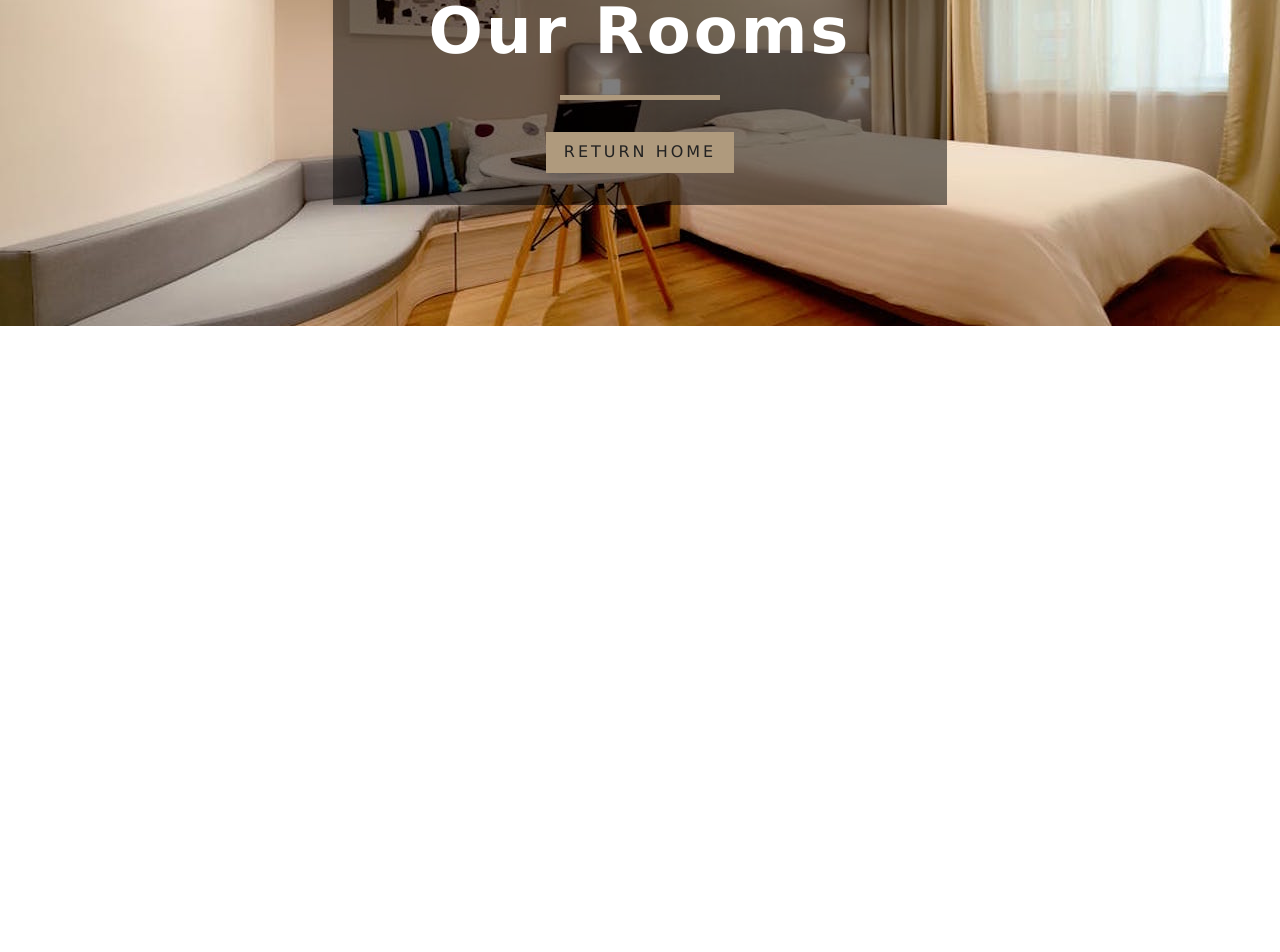
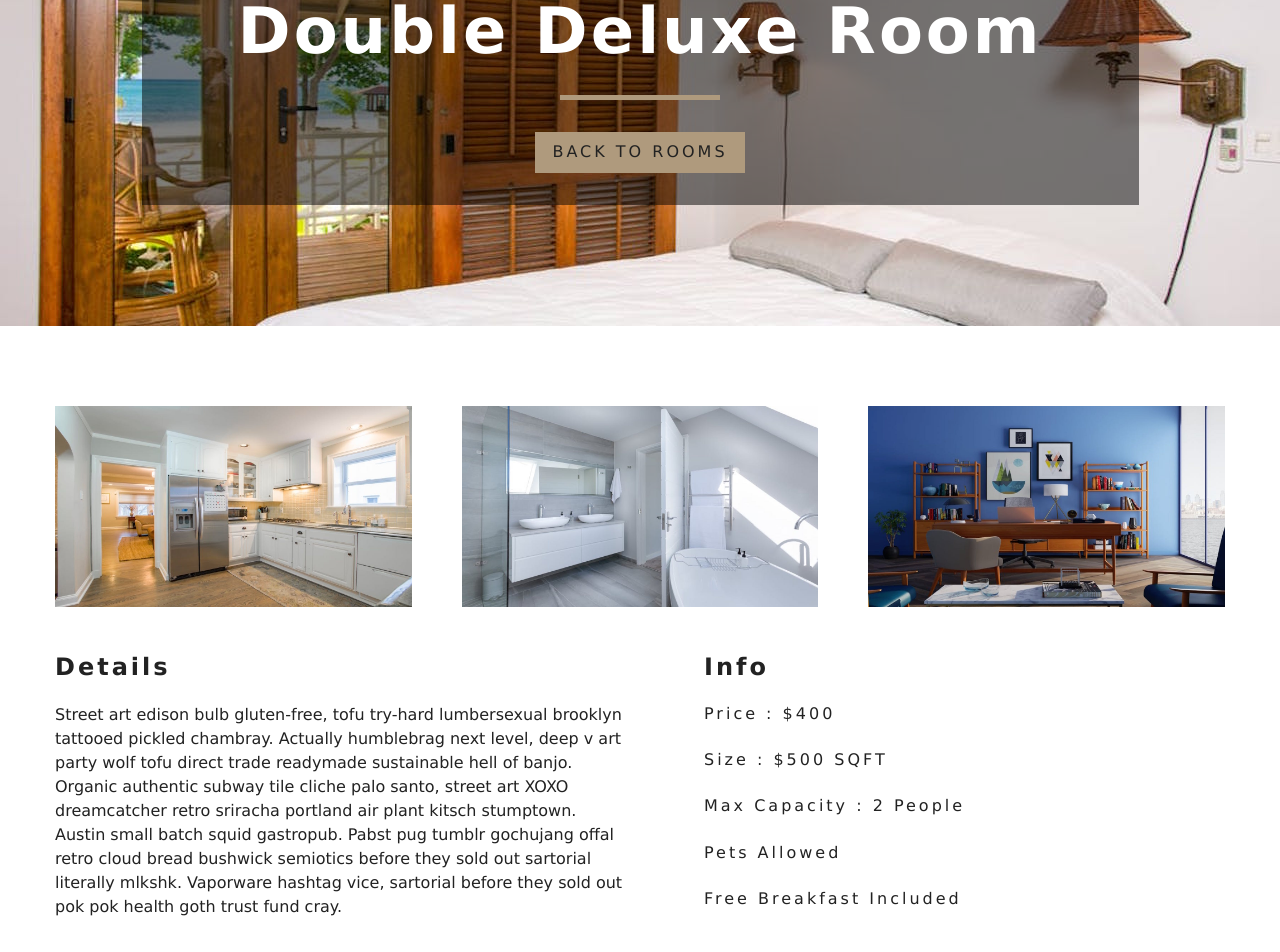
Before and after one commit to khatrimanoj/React-hotel-project, a React (Create React App) app: page /rooms/double-deluxe in a window 1280 px wide. Shown: the part 220-1172 px from the top of the page. Before the commit the page ends 800 px from the top, so only its background shows below. Built offline with nearby package versions, Linux system fonts and the light colour scheme.

Commit message:
local commit

```diff
--- a/package.json
+++ b/package.json
@@ -10,7 +10,8 @@
     "react-dom": "^16.13.0",
     "react-icons": "^3.9.0",
     "react-router-dom": "^5.1.2",
-    "react-scripts": "3.4.0"
+    "react-scripts": "3.4.0",
+    "styled-components": "^5.0.1"
   },
   "scripts": {
     "start": "react-scripts start",
--- a/src/App.js
+++ b/src/App.js
@@ -18,8 +18,8 @@ function App() {
       <Navbar />
       <Switch>
         <Route exact path="/" component={Home} />
-        <Route  path="/rooms" component={Rooms} />
-        <Route path="/rooms:slug" component={SingleRoom} />
+        <Route exact  path="/rooms" component={Rooms} />
+        <Route exact path="/rooms/:slug" component={SingleRoom} />
         <Route component={Error} />
       </Switch>
       </>
--- a/src/components/Room.js
+++ b/src/components/Room.js
@@ -2,6 +2,8 @@ import React from 'react';
 import { Link } from 'react-router-dom';
 import defaultImg from '../images/default.png';
 import PropTypes from 'prop-types';
+
+
 export default function Room({ room }) {
     const { name, slug, images, price } = room;
     return (
--- /dev/null
+++ b/src/components/RoomFilter.js
@@ -0,0 +1,57 @@
+import React from 'react';
+import { useContext } from 'react';
+import { RoomContext } from '../context';
+import Title from '../components/Title';
+// get all unique values
+const getUnique = (items, value) => {
+    return [...new Set(items.map(item => item[value]))]
+}
+
+export default function RoomFIlter({rooms}) {
+    const context = useContext(RoomContext);
+    const {
+        handleChange, type, capacity, price, minPrice, maxPrice, minSize, maxSize, breakfast, pets
+    } = context;
+
+    //get unique types
+    let types = getUnique(rooms, 'type');
+    // add all
+    types = ['all', ...types];
+    //map to jsx
+    types = types.map((item, index) => {
+        return (
+            <option value={item} key={index}>{item}</option>
+        );
+    });
+
+    let people = getUnique(rooms, 'capacity');
+    people = people.map((item, index) => {
+        return <option key={index} value={item}>{item}</option>
+    })
+
+    return (
+        <section className="filter-container">
+            <Title title="Search rooms" />
+            <from className="filter-form">
+                {/*select type */}
+                <div className="form-group">
+                    <label htmlFor="type">Room type</label>
+                    <select name="type" id="type" value={type} className="form-control" onChange={handleChange}>
+                        {types}
+                    </select>
+
+                </div>
+                {/*end select type */}
+                {/*guest type */}
+                <div className="form-group">
+                    <label htmlFor="capacity">Guests</label>
+                    <select name="capacity" id="capacity" value={capacity} className="form-control" onChange={handleChange}>
+                        {people}
+                    </select>
+
+                </div>
+                {/*end select guest */}
+            </from>
+        </section>
+    );
+}
--- /dev/null
+++ b/src/components/RoomList.js
@@ -0,0 +1,23 @@
+import React from 'react';
+import Room from './Room';
+
+export default function RoomList({ rooms }) {
+    if (rooms.lenght === 0) {
+        return (
+            <div className="empty-search">
+                <h3>unfortunatly no rooms matched your search parameters</h3>
+            </div>
+        )
+    }
+    return (
+        <section className="roomslist">
+            <div className="roomslist-center">
+                {
+                    rooms.map(item => {
+                        return <Room key={item.id} room={item} />
+                    })
+                }
+            </div>
+        </section>
+    );
+}
--- /dev/null
+++ b/src/components/RoomsContainer.js
@@ -0,0 +1,52 @@
+import React, { Component } from 'react';
+import RoomsFilter from './RoomFilter';
+import RoomsList from './RoomList';
+import { withRoomConsumer } from '../context';
+import Loading from './Loading';
+
+function RoomContainer({ context }) {
+    const { loading, sortedRooms, rooms } = context;
+    if (loading) {
+        return <Loading />;
+    }
+    return (
+        <>
+            <RoomsFilter rooms={rooms} />
+            <RoomsList rooms={sortedRooms} />
+        </>
+    );
+}
+
+
+export default withRoomConsumer(RoomContainer)
+// import React, { Component } from 'react';
+// import RoomsFilter from './RoomFilter';
+// import RoomsList from './RoomList';
+// import { RoomConsumer } from '../context';
+// import Loading from './Loading';
+
+// class RoomsContainer extends Component {
+//     render() {
+//         return (
+//             <RoomConsumer>
+//                 {
+//                     (value) => {
+//                         const { loading, sortedRooms, rooms } = value;
+//                         if (loading) {
+//                             return <Loading />;
+//                         }
+//                         return (
+//                         <div>
+//                             hello from react Rooms Container
+//                             <RoomsFilter rooms={rooms}/>
+//                             <RoomsList rooms={sortedRooms}/>
+//                         </div>
+//                         )
+//                     }
+//                 }
+//             </RoomConsumer>
+//         );
+//     }
+// }
+
+// export default RoomsContainer;
--- /dev/null
+++ b/src/components/StyledHero.js
@@ -0,0 +1,13 @@
+import styled from 'styled-components';
+import defaultImg from '../images/default.png';
+
+
+const StyledHero = styled.header`
+ min-height: 60vh;
+  background: url(${props => props.img? props.img:defaultImg}) center/cover no-repeat;
+  display: flex;
+  align-items: center;
+  justify-content: center;
+`;
+
+export default StyledHero;
--- a/src/context.js
+++ b/src/context.js
@@ -8,7 +8,16 @@ export default class RoomProvider extends Component {
         rooms: [],
         sortedRooms: [],
         featuredRooms: [],
-        loading: true
+        loading: true,
+        type: "all",
+        capacity: 1,
+        price: 0,
+        minPrice: 0,
+        maxPrice: 0,
+        minSize: 0,
+        maxSize: 0,
+        breakfast: false,
+        pets: false
     };
 
     // getData
@@ -17,13 +26,19 @@ export default class RoomProvider extends Component {
         //this.getData
         let rooms = this.fromatData(items);
         let featuredRooms = rooms.filter(room => room.featured === true);
+        let maxPrice = Math.max(...rooms.map(item =>
+            item.price));
+        let maxSize = Math.max(...rooms.map(item =>
+            item.size));
         this.setState({
             rooms,
             featuredRooms,
             sortedRooms: rooms,
-            loading: false
-
-        })
+            loading: false,
+            price: maxPrice,
+            maxPrice,
+            maxSize
+        });
     }
 
     fromatData(items) {
@@ -38,11 +53,57 @@ export default class RoomProvider extends Component {
         return tempItems;
     }
 
+    getRoom = slug => {
+        let tempRooms = [...this.state.rooms];
+        const room = tempRooms.find(room => room.slug === slug);
+        return room;
+    };
 
+    handleChange = event => {
+        const target = event.target
+        const value = event.type === 'checkbox' ?
+            target.checked : target.value
+        const name = event.target.name;
+        this.setState({
+            [name]: value
+        }, this.filterRooms);
+        // const type = event.target.type
+        // const name = event.target.name
+        // const value = event.target.value
+        // console.log(`this is type : ${type}, this is name : ${name}, this is value : ${value}`);
+    };
+
+    filterRooms = () => {
+        // console.log("hello");
+        let {
+            rooms, type, capacity, price, minSize, maxSize, breakfast, pets
+        } = this.state;
+
+        // transform values
+        capacity = parseInt(capacity);
+
+        //filter by type
+        let tempRooms = [...rooms];
+        if (type !== 'all') {
+            tempRooms = tempRooms.filter(room => room.type === type)
+        }
+
+        //filter by capacity
+        if (capacity !== 1) {
+            tempRooms = tempRooms.filter(room => room.capacity >= capacity)
+        }
+
+        this.setState({
+            sortedRooms: tempRooms
+        });
+    };
 
     render() {
         return (
-            <RoomContext.Provider value={{...this.state}}>
+            <RoomContext.Provider value={{ ...this.state,
+                getRoom: this.getRoom,
+                handleChange: this.handleChange
+            }}>
                 {this.props.children}
             </RoomContext.Provider>
         );
@@ -52,4 +113,12 @@ export default class RoomProvider extends Component {
 
 const RoomConsumer = RoomContext.Consumer;
 
+export function withRoomConsumer(Component) {
+    return function ConsumerWrapper(props) {
+        return <RoomConsumer>
+            {value => <Component {...props} context={value}/>}
+        </RoomConsumer>
+    }
+}
+
 export { RoomProvider, RoomConsumer, RoomContext };
--- a/src/pages/Rooms.js
+++ b/src/pages/Rooms.js
@@ -2,13 +2,19 @@ import React from 'react';
 import Hero from '../components/Hero'
 import Banner from '../components/Banner';
 import {Link} from 'react-router-dom';
+import RoomsContainer from '../components/RoomsContainer';
 
 const Rooms = () => {
-    return <Hero hero="roomsHero">
-        <Banner title="Our Rooms">
-            <Link to="/" className="btn-primary">Return home</Link>
-        </Banner>
-    </Hero>;
-};
+    return (
+        <>
+        <Hero hero="roomsHero">
+            <Banner title="Our Rooms">
+                <Link to="/" className="btn-primary">Return home</Link>
+            </Banner>
+            </Hero>
+            <RoomsContainer />
+        </>
+        )
+    };
 
 export default Rooms;
--- a/src/pages/SingleRoom.js
+++ b/src/pages/SingleRoom.js
@@ -1,11 +1,83 @@
 import React, { Component } from 'react';
+import defaultBcg from '../images/default.png';
+import Hero from '../components/Hero';
+import Banner from '../components/Banner';
+import { Link } from 'react-router-dom';
+import { RoomContext } from '../context';
+import StyledHero from '../components/StyledHero';
 
 export default class SingleRoom extends Component {
+    constructor(props) {
+        super(props);
+        // console.log(this.props);
+        this.state = {
+            slug: this.props.match.params.slug,
+            defaultBcg
+        };
+    }
+    static contextType = RoomContext;
+    // componentDidMount() {
+
+    // }
     render() {
+        const { getRoom } = this.context;
+        const room = getRoom(this.state.slug);
+        if (!room) {
+            return (
+                <div className="error">
+                    <h3>No such room could be found..</h3>
+                    <Link to="/rooms" className="btn-primary">back to room</Link>
+                </div>
+            );
+        }
+        const { name, description, capacity, size, price, extras, breakfast, pets, images } = room;
+        //to dont show banner image again in listing write below code
+        const [mainImg,...defaultImg] = images;
+        // console.log(defaultImg);
         return (
-            <div>
-                hello from single room page
-            </div>
-        )
+            <>
+                {/*to show banner image in listing write below code commented*/}
+                {/* <StyledHero img={images[0] || this.state.defaultBcg}> */}
+                <StyledHero img={mainImg || this.state.defaultBcg}>
+                    <Banner title={`${name} room`}>
+                        <Link to="/rooms" className="btn-primary">back to rooms</Link>
+                    </Banner>
+                </StyledHero>
+                <section className="single-room">
+                    <div className="single-room-images">
+                        {/*to show banner image in listing write below code commented */}
+                        {/* {images.map((item, index) => { */}
+                        {defaultImg.map((item, index) => {
+                            return <img key={index} src={item} alt={name} />
+                        })}
+                    </div>
+                    <div className="single-room-info">
+                        <article className="desc">
+                            <h3>Details</h3>
+                            <p>{description}</p>
+                        </article>
+                        <article className="info">
+                            <h3>Info</h3>
+                            <h6>Price : ${price}</h6>
+                            <h6>Size : ${size} SQFT</h6>
+                            <h6>
+                                max capacity : {" "}
+                                    {capacity > 1 ? `${capacity} people` : `${capacity} person` }
+                            </h6>
+                            <h6>{pets ? "pets allowed" : "no pets allowed"}</h6>
+                            <h6>{breakfast && "free breakfast included"}</h6>
+                        </article>
+                    </div>
+                </section>
+                <section className="room-extras">
+                    <h6>Extras</h6>
+                    <ul className="extras">
+                        {extras.map((item, index) => {
+                            return <li key={index}>- {item}</li>
+                        })}
+                    </ul>
+                </section>
+            </>
+        );
     }
 }
```
Also changed, not shown: src/pages/Home.js (line endings or trailing spaces), 1 other file (tests, documents, lock files or other folders).
